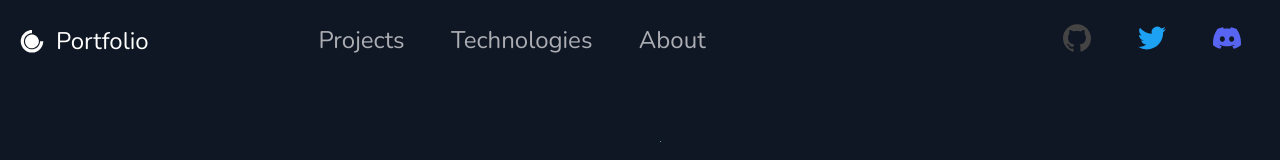
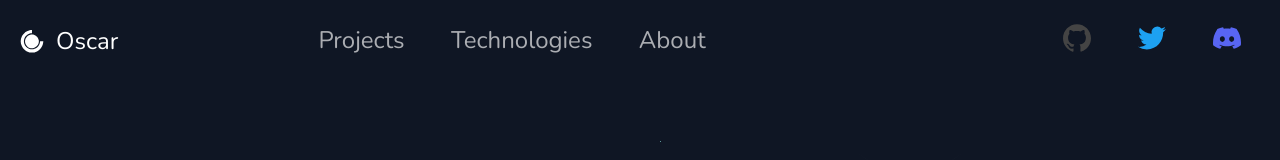
Before and after one commit to thereal-atom/atom-port, a Svelte app: page / in a window 1280 px wide. Shown: the top 160 px of the page. Built offline with nearby package versions, Linux system fonts and the light colour scheme.

Commit message:
fixed social links

```diff
--- a/src/components/Footer.svelte
+++ b/src/components/Footer.svelte
@@ -1,16 +1,16 @@
 <div class="footer-wrapper">
     <div class="link-list">
-        <a target="_blank" rel="noopener" href="https://discordapp.com/users/313202630023315487" class="link-column">
+        <a target="_blank" rel="noopener" href="https://discordapp.com/users/806657133960495154" class="link-column">
             <div class="link-title">Discord</div>
-            <div class="link-item">Atomツ🎃#6969</div>
+            <div class="link-item">oscarッ#0671</div>
         </a>
         <a target="_blank" rel="noopener" href="https://github.com/thereal-atom" class="link-column">
             <div class="link-title">Github</div>
             <div class="link-item">thereal-atom</div>
         </a>
-        <a target="_blank" rel="noopener" href="https://twitter.com/thereal_atom" class="link-column">
+        <a target="_blank" rel="noopener" href="https://twitter.com/oscarfalll" class="link-column">
             <div class="link-title">Twitter</div>
-            <div class="link-item">thereal_atom</div>
+            <div class="link-item">oscarfalll</div>
         </a>
     </div>
 </div>
--- a/src/components/Navbar.svelte
+++ b/src/components/Navbar.svelte
@@ -1,43 +1,9 @@
-<!-- <nav class="w-full flex flex-row items-center justify-between h-20 font-bold text-2xl">
-    <div class="flex flex-row justify-between">
-        <a href="/" class="flex items-center justify-center"><svg fill="#fff" role="img" viewBox="0 0 32 32" xmlns="http://www.w3.org/2000/svg"><title>Atom</title><path d="M13.632 5.289c-0.613 0.129-1.823 0.565-2.662 0.984-1.275 0.613-1.759 0.968-2.921 2.13s-1.517 1.646-2.13 2.921c-1.646 3.373-1.646 6.6 0 10.005 0.613 1.291 0.952 1.759 2.13 2.921 1.178 1.178 1.63 1.501 2.921 2.13 1.969 0.936 2.921 1.162 5.002 1.162s3.034-0.226 5.002-1.162c1.275-0.613 1.727-0.952 2.921-2.13 1.178-1.194 1.517-1.646 2.13-2.921 0.774-1.63 1-2.388 1.178-4.002l0.113-1h-3.195l-0.21 1.243c-1.017 6.471-8.907 9.069-13.587 4.47-3.792-3.712-2.969-10.005 1.678-12.732 0.871-0.516 2.63-1.049 3.437-1.049h0.532v-3.227l-0.597 0.016c-0.339 0-1.113 0.113-1.743 0.242zM14.213 9.645c-3.421 0.92-5.648 4.325-5.067 7.745 0.662 3.792 4.212 6.39 7.891 5.761 3.776-0.645 6.39-4.212 5.761-7.859-0.71-4.115-4.647-6.713-8.585-5.648z"/></svg>
-            Portfolio</a>
-        <div class="flex flex-row justify-evenly w-96 opacity-70 links ml-8">
-            <a href="#projects">Projects</a>
-            <a href="#technologies">Technologies</a>
-            <a href="#about">About</a>
-        </div>
-    </div>
-    <div class="flex flex-row socials">
-        <svg fill="#444" role="img" viewBox="0 0 24 24" xmlns="http://www.w3.org/2000/svg"><title>GitHub</title><path d="M12 .297c-6.63 0-12 5.373-12 12 0 5.303 3.438 9.8 8.205 11.385.6.113.82-.258.82-.577 0-.285-.01-1.04-.015-2.04-3.338.724-4.042-1.61-4.042-1.61C4.422 18.07 3.633 17.7 3.633 17.7c-1.087-.744.084-.729.084-.729 1.205.084 1.838 1.236 1.838 1.236 1.07 1.835 2.809 1.305 3.495.998.108-.776.417-1.305.76-1.605-2.665-.3-5.466-1.332-5.466-5.93 0-1.31.465-2.38 1.235-3.22-.135-.303-.54-1.523.105-3.176 0 0 1.005-.322 3.3 1.23.96-.267 1.98-.399 3-.405 1.02.006 2.04.138 3 .405 2.28-1.552 3.285-1.23 3.285-1.23.645 1.653.24 2.873.12 3.176.765.84 1.23 1.91 1.23 3.22 0 4.61-2.805 5.625-5.475 5.92.42.36.81 1.096.81 2.22 0 1.606-.015 2.896-.015 3.286 0 .315.21.69.825.57C20.565 22.092 24 17.592 24 12.297c0-6.627-5.373-12-12-12"/></svg>
-        <svg fill="#1DA1F2" role="img" viewBox="0 0 24 24" xmlns="http://www.w3.org/2000/svg"><title>Twitter</title><path d="M23.953 4.57a10 10 0 01-2.825.775 4.958 4.958 0 002.163-2.723c-.951.555-2.005.959-3.127 1.184a4.92 4.92 0 00-8.384 4.482C7.69 8.095 4.067 6.13 1.64 3.162a4.822 4.822 0 00-.666 2.475c0 1.71.87 3.213 2.188 4.096a4.904 4.904 0 01-2.228-.616v.06a4.923 4.923 0 003.946 4.827 4.996 4.996 0 01-2.212.085 4.936 4.936 0 004.604 3.417 9.867 9.867 0 01-6.102 2.105c-.39 0-.779-.023-1.17-.067a13.995 13.995 0 007.557 2.209c9.053 0 13.998-7.496 13.998-13.985 0-.21 0-.42-.015-.63A9.935 9.935 0 0024 4.59z"/></svg>
-        <svg fill="#5865F2" role="img" viewBox="0 0 24 24" xmlns="http://www.w3.org/2000/svg"><title>Discord</title><path d="M20.317 4.3698a19.7913 19.7913 0 00-4.8851-1.5152.0741.0741 0 00-.0785.0371c-.211.3753-.4447.8648-.6083 1.2495-1.8447-.2762-3.68-.2762-5.4868 0-.1636-.3933-.4058-.8742-.6177-1.2495a.077.077 0 00-.0785-.037 19.7363 19.7363 0 00-4.8852 1.515.0699.0699 0 00-.0321.0277C.5334 9.0458-.319 13.5799.0992 18.0578a.0824.0824 0 00.0312.0561c2.0528 1.5076 4.0413 2.4228 5.9929 3.0294a.0777.0777 0 00.0842-.0276c.4616-.6304.8731-1.2952 1.226-1.9942a.076.076 0 00-.0416-.1057c-.6528-.2476-1.2743-.5495-1.8722-.8923a.077.077 0 01-.0076-.1277c.1258-.0943.2517-.1923.3718-.2914a.0743.0743 0 01.0776-.0105c3.9278 1.7933 8.18 1.7933 12.0614 0a.0739.0739 0 01.0785.0095c.1202.099.246.1981.3728.2924a.077.077 0 01-.0066.1276 12.2986 12.2986 0 01-1.873.8914.0766.0766 0 00-.0407.1067c.3604.698.7719 1.3628 1.225 1.9932a.076.076 0 00.0842.0286c1.961-.6067 3.9495-1.5219 6.0023-3.0294a.077.077 0 00.0313-.0552c.5004-5.177-.8382-9.6739-3.5485-13.6604a.061.061 0 00-.0312-.0286zM8.02 15.3312c-1.1825 0-2.1569-1.0857-2.1569-2.419 0-1.3332.9555-2.4189 2.157-2.4189 1.2108 0 2.1757 1.0952 2.1568 2.419 0 1.3332-.9555 2.4189-2.1569 2.4189zm7.9748 0c-1.1825 0-2.1569-1.0857-2.1569-2.419 0-1.3332.9554-2.4189 2.1569-2.4189 1.2108 0 2.1757 1.0952 2.1568 2.419 0 1.3332-.946 2.4189-2.1568 2.4189Z"/></svg>
-    </div>
-</nav>
-
-<style>
-    .socials svg{
-        margin-right: 3rem;
-    }
-    nav{
-        width: 1100px;
-    }
-    @media (max-width: 1150px) {
-        nav{
-            width: 110%;
-        }
-    }
-    @media (max-width: 870px) {
-        nav{
-
-        }
-    }
-</style> -->
-
 <div class="container">
     <div class="div1">
-        <a href="/" ><svg fill="#fff" role="img" viewBox="0 0 32 32" xmlns="http://www.w3.org/2000/svg"><title>Atom</title><path d="M13.632 5.289c-0.613 0.129-1.823 0.565-2.662 0.984-1.275 0.613-1.759 0.968-2.921 2.13s-1.517 1.646-2.13 2.921c-1.646 3.373-1.646 6.6 0 10.005 0.613 1.291 0.952 1.759 2.13 2.921 1.178 1.178 1.63 1.501 2.921 2.13 1.969 0.936 2.921 1.162 5.002 1.162s3.034-0.226 5.002-1.162c1.275-0.613 1.727-0.952 2.921-2.13 1.178-1.194 1.517-1.646 2.13-2.921 0.774-1.63 1-2.388 1.178-4.002l0.113-1h-3.195l-0.21 1.243c-1.017 6.471-8.907 9.069-13.587 4.47-3.792-3.712-2.969-10.005 1.678-12.732 0.871-0.516 2.63-1.049 3.437-1.049h0.532v-3.227l-0.597 0.016c-0.339 0-1.113 0.113-1.743 0.242zM14.213 9.645c-3.421 0.92-5.648 4.325-5.067 7.745 0.662 3.792 4.212 6.39 7.891 5.761 3.776-0.645 6.39-4.212 5.761-7.859-0.71-4.115-4.647-6.713-8.585-5.648z"/></svg>
-             <span>Portfolio</span></a>
+        <a href="/">
+            <svg fill="#fff" role="img" viewBox="0 0 32 32" xmlns="http://www.w3.org/2000/svg"><title>Atom</title><path d="M13.632 5.289c-0.613 0.129-1.823 0.565-2.662 0.984-1.275 0.613-1.759 0.968-2.921 2.13s-1.517 1.646-2.13 2.921c-1.646 3.373-1.646 6.6 0 10.005 0.613 1.291 0.952 1.759 2.13 2.921 1.178 1.178 1.63 1.501 2.921 2.13 1.969 0.936 2.921 1.162 5.002 1.162s3.034-0.226 5.002-1.162c1.275-0.613 1.727-0.952 2.921-2.13 1.178-1.194 1.517-1.646 2.13-2.921 0.774-1.63 1-2.388 1.178-4.002l0.113-1h-3.195l-0.21 1.243c-1.017 6.471-8.907 9.069-13.587 4.47-3.792-3.712-2.969-10.005 1.678-12.732 0.871-0.516 2.63-1.049 3.437-1.049h0.532v-3.227l-0.597 0.016c-0.339 0-1.113 0.113-1.743 0.242zM14.213 9.645c-3.421 0.92-5.648 4.325-5.067 7.745 0.662 3.792 4.212 6.39 7.891 5.761 3.776-0.645 6.39-4.212 5.761-7.859-0.71-4.115-4.647-6.713-8.585-5.648z"/></svg>
+            <span>Oscar</span>
+        </a>
     </div>
     <div class="div2">
         <span>
@@ -52,8 +18,8 @@
     </div>
     <div class="div3">
         <a target="_blank" rel="noopener" href="https://github.com/thereal-atom"><img class="icon" title="Github" src="/icons/github.svg" alt="gh" /></a>
-        <a target="_blank" rel="noopener" href="https://twitter.com/thereal_atom"><img class="icon" title="Twitter" src="/icons/twitter.svg" alt="tw" /></a>
-        <a target="_blank" rel="noopener" href="https://discordapp.com/users/313202630023315487"><img class="icon" title="Discord" src="/icons/discord.svg" alt="dc" /></a>
+        <a target="_blank" rel="noopener" href="https://twitter.com/oscarfalll"><img class="icon" title="Twitter" src="/icons/twitter.svg" alt="tw" /></a>
+        <a target="_blank" rel="noopener" href="https://discordapp.com/users/806657133960495154"><img class="icon" title="Discord" src="/icons/discord.svg" alt="dc" /></a>
     </div>
 </div>
 
```
